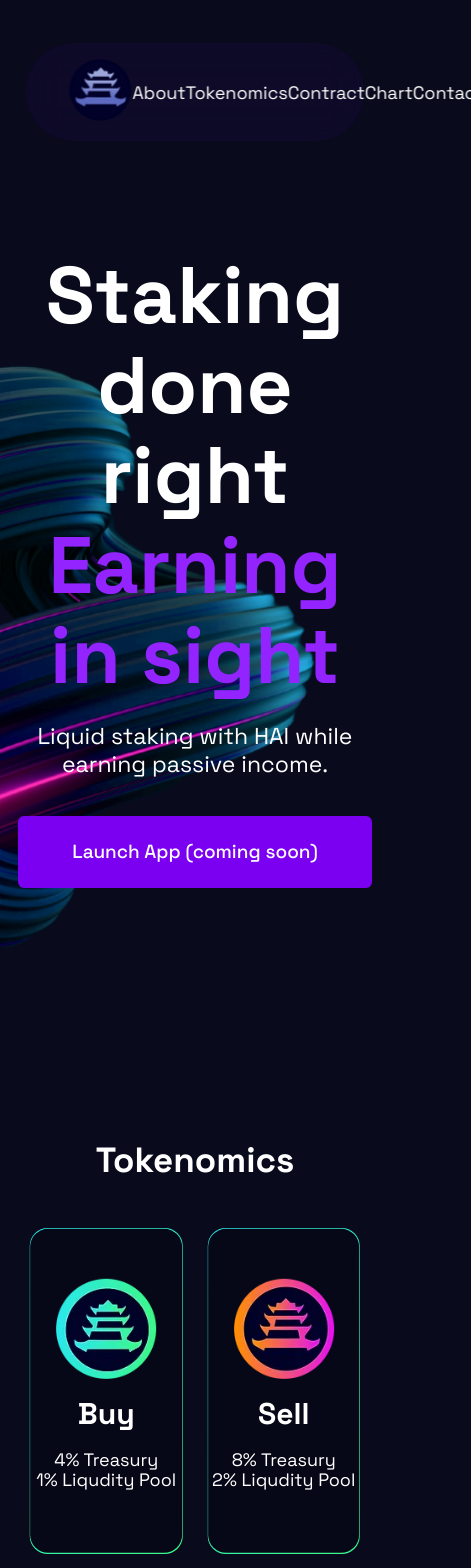
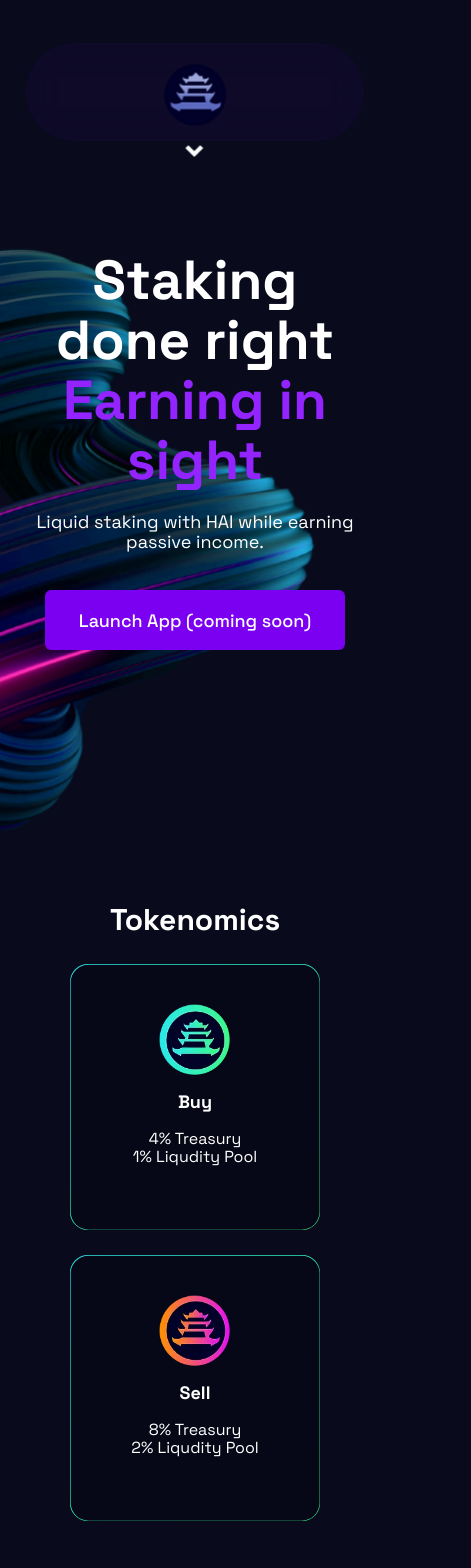
Before and after one commit to emmirays/Shanghai-Token, a Next.js app: page / in a window 390 px wide. Shown: the top 1568 px of the page, 471 px wide, since content can reach past the window. Built offline with nearby package versions, Linux system fonts and the light colour scheme.

Commit message:
update
WebApp mobile responsive view done ✅

```diff
--- a/src/components/Footer/style.module.css
+++ b/src/components/Footer/style.module.css
@@ -14,7 +14,7 @@
   color: #ffffff;
 }
 
-.footer p>a{
+.footer p > a {
   text-decoration: underline;
   color: #ffffff;
 }
@@ -25,11 +25,22 @@
   gap: 17px;
 }
 
-@media (max-width: 768px){
-  .footer{
+@media (max-width: 768px) {
+  .footer {
     padding: 32px 81px;
   }
-  .footer p{
+  .footer p {
     font-size: 18px;
   }
 }
+
+@media (max-width: 481px) {
+  .footer {
+    padding: 32px 50px;
+    flex-direction: column;
+    gap: 20px;
+  }
+  .footer p {
+    font-size: 16px;
+  }
+}
--- a/src/components/HAI Utilities/Block/style.module.css
+++ b/src/components/HAI Utilities/Block/style.module.css
@@ -35,3 +35,20 @@
     line-height: 130%;
   }
 }
+
+@media (max-width: 481px){
+  .flex{
+    margin-bottom: 7px;
+    gap: 10px;
+  }
+  .flex img{
+    width: 35px;
+    height: 35px;
+  }
+  .flex p{
+    font-size: 18px;
+  }
+  .desc{
+    font-size: 16px;
+  }
+}
--- a/src/components/HAI Utilities/style.module.css
+++ b/src/components/HAI Utilities/style.module.css
@@ -60,3 +60,36 @@
     padding: 14px 130px;
   }
 }
+
+@media (max-width: 481px){
+  .utilities{
+    margin: 150px auto 0;
+  }
+  .utilities h1 {
+    font-size: 30px;
+    margin-bottom: 35px;
+  }
+  .utilities .list svg{
+    height: 500px;
+    display: none;
+  }
+  .utilities .list .con{
+    display: flex;
+    flex-direction: column;
+    justify-content: center;
+    align-items: center;
+    text-align: center;
+  }
+  .utilities .list .con:nth-child(2) {
+    padding: 20px 30px;
+  }
+  .utilities .list .con:nth-child(3) {
+    padding: 20px 30px;
+  }
+  .utilities .list .con:nth-child(4) {
+    padding: 20px 30px;
+  }
+  .utilities .list .con:nth-child(5) {
+    padding: 20px 30px;
+  }
+}
--- a/src/components/Navbar/index.js
+++ b/src/components/Navbar/index.js
@@ -1,23 +1,40 @@
 import Image from "next/image";
 import styles from "./style.module.css";
-import Logo from "/public/logo.svg"
+import Logo from "/public/logo.svg";
 import Link from "next/link";
+import { useState } from "react";
 
 export default function Navbar() {
+  const [expanded, setExpanded] = useState(false);
+
+  const handleToggle = () => {
+    setExpanded(!expanded);
+  };
   return (
     <>
-      <nav className={styles.nav}>
-        <Link href="/">
-          <Image src={Logo} width={64} height={64} quality={100} priority={true} alt="" />
-        </Link>
-        <div className={styles.links}>
+      <nav className={`${styles.nav} ${expanded ? styles.expanded : ""}`}>
+        <div className={styles.logo}>
+          <Link href="/">
+            <Image
+              src={Logo}
+              width={64}
+              height={64}
+              quality={100}
+              priority={true}
+              alt=""
+            />
+          </Link>
+        </div>
+        <div className={`${styles.links} ${expanded ? styles.showLinks : ""}`}>
           <Link href="/">About</Link>
           <Link href="/">Tokenomics</Link>
           <Link href="/">Contract</Link>
           <Link href="/">Chart</Link>
           <Link href="/">Contact</Link>
         </div>
-        <div className={styles.socials}>
+        <div
+          className={`${styles.socials} ${expanded ? styles.showSocials : ""}`}
+        >
           <a href="#">
             <svg
               width="19"
@@ -61,6 +78,18 @@ export default function Navbar() {
             </svg>
           </a>
         </div>
+        <div className={styles.hamburger} onClick={handleToggle}>
+          <div
+            className={`${styles.line} ${expanded ? styles.line1 : ""}`}
+          ></div>
+          <div
+            className={`${styles.line} ${expanded ? styles.line2 : ""}`}
+          ></div>
+          <div
+            className={`${styles.line} ${expanded ? styles.line3 : ""}`}
+          ></div>
+          <div className={styles.arrow_down}></div>
+        </div>
       </nav>
     </>
   );
--- a/src/components/Navbar/style.module.css
+++ b/src/components/Navbar/style.module.css
@@ -36,8 +36,211 @@
   gap: 17px;
 }
 
-@media (max-width: 768px){
+/* @media (max-width: 768px){
   .links a{
     font-size: 18px;
   }
+} */
+
+@media (max-width: 768px) {
+  .nav {
+    padding: 0 20px;
+  }
+
+  .links {
+    display: none;
+  }
+
+  .socials {
+    gap: 10px;
+  }
+
+  .socials a svg {
+    width: 16px;
+    height: 16px;
+  }
 }
+
+@media (max-width: 480px) {
+  .nav {
+    padding: 0 15px;
+  }
+
+  .socials a svg {
+    width: 14px;
+    height: 14px;
+  }
+}
+
+.nav {
+  display: flex;
+  align-items: center;
+  padding: 20px;
+}
+
+/* .logo {
+  flex: 1;
+} */
+
+.links {
+  display: flex;
+  align-items: center;
+}
+
+.links a {
+  margin-right: 20px;
+  text-decoration: none;
+}
+
+.socials {
+  display: flex;
+  align-items: center;
+}
+
+.socials img {
+  width: 20px;
+  height: 20px;
+  margin-right: 10px;
+}
+
+.hamburger {
+  display: flex;
+  flex-direction: column;
+  justify-content: space-between;
+  width: 30px;
+  height: 20px;
+  cursor: pointer;
+  transition: transform 0.3s ease;
+}
+
+.hamburger {
+  display: none;
+}
+
+.line {
+  width: 100%;
+  height: 2px;
+  background-color: #ffffff;
+  transition: transform 0.3s ease;
+}
+
+.line1 {
+  transform: rotate(45deg) translate(5px, 5px);
+}
+
+.line2 {
+  opacity: 0;
+}
+
+.line3 {
+  transform: rotate(-45deg) translate(5px, -5px);
+}
+
+.arrow_down {
+  width: 29px;
+  height: 20px;
+  background-image: url("/down-arrow.png"); /* Replace with your arrow down icon */
+  background-repeat: no-repeat;
+  background-position: center;
+  background-size: contain;
+  transition: transform 0.3s ease;
+}
+
+@media (max-width: 768px) {
+  .links {
+    display: none;
+  }
+
+  .links a {
+    padding: 5px 0;
+  }
+
+  .socials {
+    display: none;
+    margin-right: 15px;
+  }
+
+  .hamburger {
+    display: flex;
+  }
+  .arrow_down {
+    display: none;
+  }
+
+  .expanded {
+    height: auto;
+  }
+
+  .expanded .links {
+    display: flex;
+    flex-direction: column;
+  }
+
+  .expanded .socials {
+    display: flex;
+    flex-direction: column;
+  }
+}
+
+@media (max-width: 481px) {
+  .nav {
+    flex-direction: column;
+    align-items: center;
+  }
+
+  .logo {
+    margin-bottom: 10px;
+  }
+
+  .links,
+  .socials {
+    display: none;
+  }
+
+  .links {
+    width: fit-content;
+  }
+
+  .links a {
+    font-size: 18px;
+  }
+
+  .links a,
+  .socials {
+    margin: 0;
+  }
+
+  .arrow_down {
+    display: block;
+  }
+
+  .hamburger {
+    display: flex;
+  }
+
+  .hamburger .line {
+    display: none;
+  }
+
+  /* .hamburger .arrow_down {
+    transform: rotate(180deg);
+  } */
+
+  .expanded {
+    height: auto;
+    overflow: hidden;
+    transition: height 0.3s ease;
+  }
+
+  .expanded .links {
+    display: flex;
+    flex-direction: column;
+    align-items: center;
+    gap: 10px;
+  }
+
+  .expanded .socials {
+    flex-direction: row;
+    margin: 20px 0;
+  }
+}
--- a/src/components/Protocol/contract address/style.module.css
+++ b/src/components/Protocol/contract address/style.module.css
@@ -19,3 +19,11 @@
     font-size: 18px;
   }
 }
+
+@media (max-width: 481px){
+  .conadd p{
+    font-size: 13px;
+    display: flex;
+    flex-direction: column;
+  }
+}
--- a/src/components/Protocol/style.module.css
+++ b/src/components/Protocol/style.module.css
@@ -40,7 +40,7 @@
 
 .protocol img {
   position: absolute;
-  top: 69px;
+  top: 120px;
   left: 50%;
   transform: translate(-50%, 0);
 }
@@ -72,3 +72,26 @@
     height: inherit;
   }
 }
+
+@media (max-width: 481px){
+  .protocol h1{
+    font-size: 30px;
+    margin-bottom: 25px;
+  }
+  .protocol .txt{
+    padding: 0 40px;
+  }
+  .protocol .txt p{
+    font-size: 16px;
+    line-height: 120%;
+  }
+  .protocol .txt p:nth-child(2){
+    margin-bottom: 100px;
+  }
+  .protocol img{
+    top: 170px;
+    width: 450px;
+    height: inherit;
+  }
+
+}
--- a/src/components/Tokenomics/card/style.module.css
+++ b/src/components/Tokenomics/card/style.module.css
@@ -91,3 +91,21 @@
     margin-top: 50px;
   }
 }
+
+@media (max-width: 481px){
+  .card{
+    width: 100%;
+    height: 266px;
+  }
+  .card img{
+    width: 70px !important;
+    height: 70px !important;
+    margin-top: 40px !important;
+  }
+  .card h1{
+    font-size: 18px !important;
+  }
+  .card p{
+    font-size: 16px !important;
+  }
+}
--- a/src/components/Tokenomics/style.module.css
+++ b/src/components/Tokenomics/style.module.css
@@ -31,3 +31,17 @@
 
   }
 }
+
+@media (max-width: 481px){
+  .tokenomics{
+    padding: 0 70px;
+  }
+  .tokenomics .h1{
+    font-size: 30px !important;
+    margin-bottom: 25px;
+  }
+
+  .tokenomics .flex{
+    flex-direction: column;
+  }
+}
--- a/src/styles/Home.module.css
+++ b/src/styles/Home.module.css
@@ -44,8 +44,8 @@
   display: flex;
   align-items: center;
   justify-content: center;
-  width: 353.39px;
-  height: 71.58px;
+  width: 300px;
+  height: 60px;
   background: #7b00f2;
   border-radius: 6.14593px;
   border: none;
@@ -114,3 +114,22 @@
     right: 30px;
   }
 }
+
+@media (max-width: 481px){
+  .main .hero .txt h1{
+    font-size: 55px;
+    line-height: 60px;
+  }
+  .main .hero .txt p{
+    font-size: 18px;
+    line-height: 20px;
+  }
+
+  .main .hero .txt button{
+    font-size: 18px;
+
+  }
+  .main .hero img{
+    bottom: -212px;
+  }
+}
```
Also changed, not shown: public/down-arrow.png (added).
